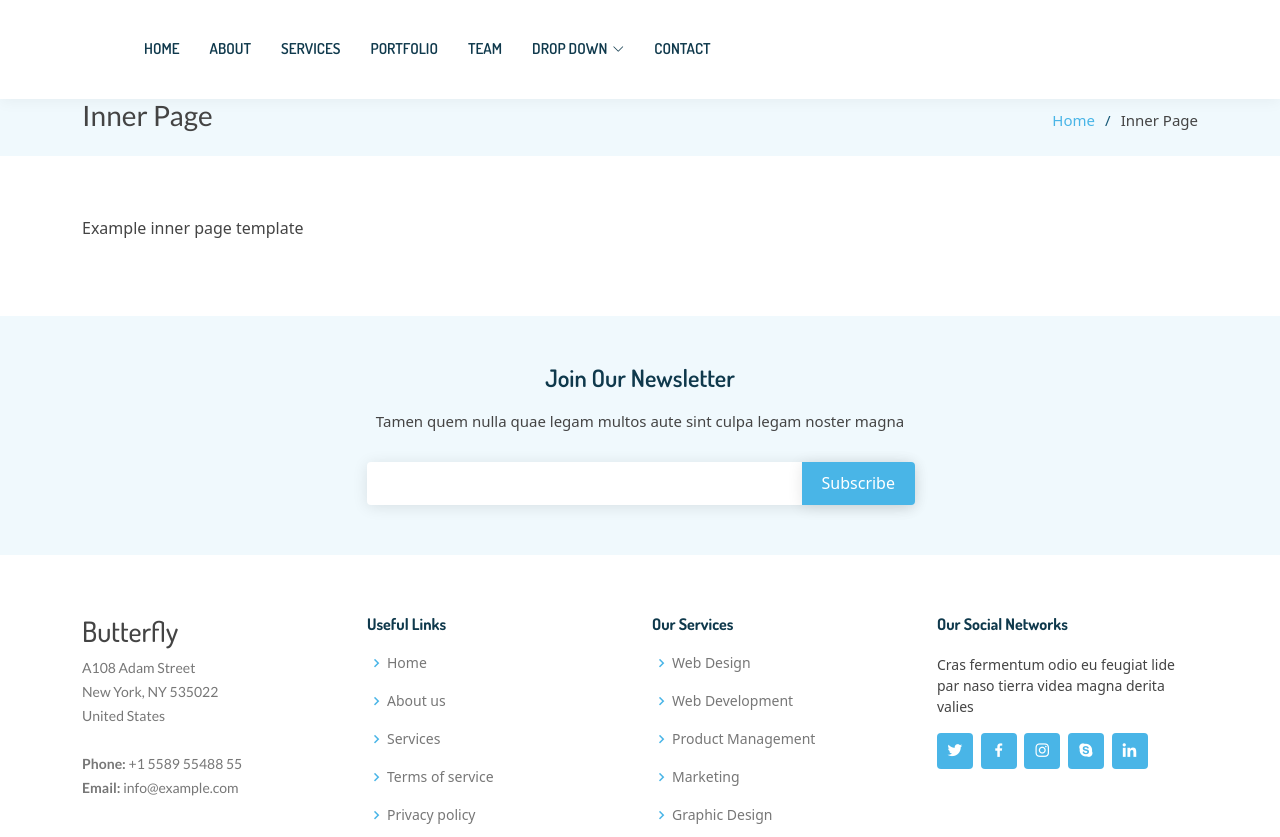
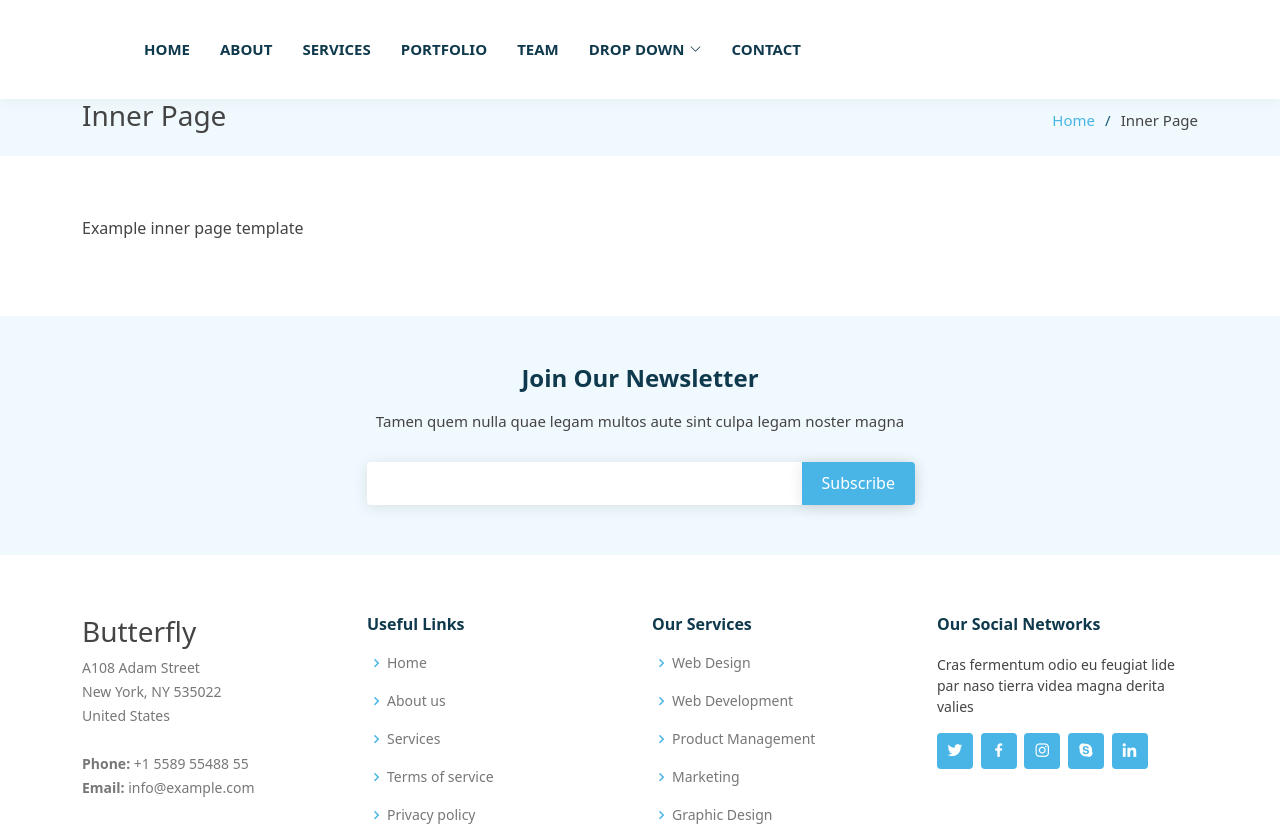
Before and after one commit to RAQEEB212/hemea_restornent_menu_design, a plain HTML site: page inner-page.html in a window 1280 px wide. Shown: the top 837 px of the page. Drawn offline with Linux system fonts and the light colour scheme.

```diff
--- a/assets/css/style.css
+++ b/assets/css/style.css
@@ -13,7 +13,9 @@
 
 
 body {
-  font-family: "Noto Sans", Helvetica;
+  /*font-family: "Noto Sa;*/
+  font-family: "Noto Sans";
+
   color: #444444;
 }
 
@@ -33,7 +35,8 @@ h3,
 h4,
 h5,
 h6 {
-  font-family: "Dosis", sans-serif;
+  /*font-family: "Dosis", sans-serif;*/
+  /*font-family: "Noto Sans", Helvetica;*/
 }
 
 /*--------------------------------------------------------------
@@ -88,7 +91,8 @@ h6 {
   font-weight: 700;
   letter-spacing: 1px;
   text-transform: uppercase;
-  font-family: "Lato", sans-serif;
+  /*font-family: "Lato", sans-serif;*/
+  /*font-family: "Noto Sans", Helvetica;*/
 }
 
 #header .logo a {
@@ -129,7 +133,8 @@ h6 {
   align-items: center;
   justify-content: space-between;
   padding: 10px 0 10px 30px;
-  font-family: "Dosis", sans-serif;
+  /*font-family: "Dosis", sans-serif;*/
+  /*font-family: "Noto Sans", Helvetica;*/
   font-size: 15px;
   font-weight: 600;
   color: #0f394c;
@@ -365,6 +370,7 @@ h6 {
   /*background-color:bisque;*/
   /*border-color: ;*/
   /*font-family: "Dosis", sans-serif;*/
+  /*font-family: "Noto Sans", Helvetica;*/
   /*border-color: #087990;*/
   /*border: 10px;*/
   font-weight: 500;
@@ -633,7 +639,8 @@ section {
   font-weight: 700;
   display: block;
   color: #49b5e7;
-  font-family: "Dosis", sans-serif;
+  /*font-family: "Dosis", sans-serif;*/
+  /*font-family: "Noto Sans", Helvetica;*/
 }
 
 .counts .counters p {
@@ -1312,7 +1319,8 @@ section {
 .breadcrumbs h2 {
   font-size: 28px;
   font-weight: 400;
-  font-family: "Lato", sans-serif;
+  /*font-family: "Lato", sans-serif;*/
+  /*font-family: "Noto Sans", Helvetica;*/
 }
 
 .breadcrumbs ol {
@@ -1433,7 +1441,8 @@ section {
   font-size: 14px;
   line-height: 24px;
   margin-bottom: 0;
-  font-family: "Lato", sans-serif;
+  /*font-family: "Lato", sans-serif;*/
+  /*font-family: "Noto Sans", Helvetica;*/
   color: #777777;
 }
 
```
Also changed, not shown: index.html (+13 -1 lines).
